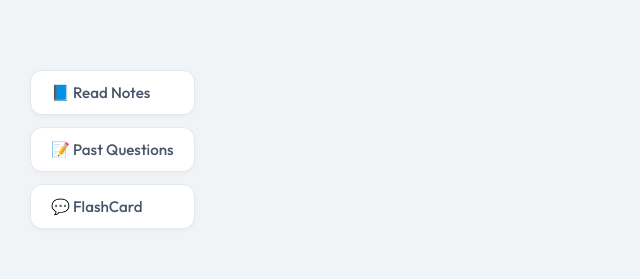
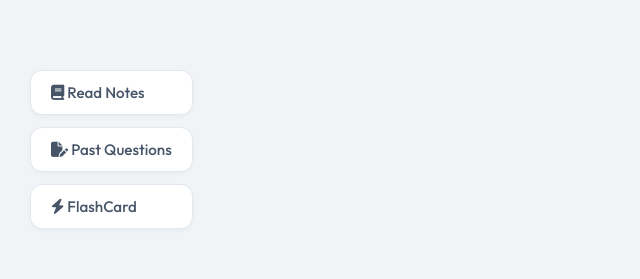
Before and after one commit to Michaelmartins12/JAMBEX, a plain HTML site: page main.html in a window 1280 px wide. Shown: the part 360-639 px from the top of the page, 0-640 px from the left. Drawn offline with Linux system fonts and the light colour scheme; no server answers.

Commit message:
updated emjoi to icon

```diff
--- a/main.html
+++ b/main.html
@@ -143,9 +143,15 @@
 
       <!-- ACTION BUTTONS -->
       <div id="welcome-actions" class="actions-btn">
-        <button onclick="handleAction('notes')">📘 Read Notes</button>
-        <button onclick="handleAction('questions')">📝 Past Questions</button>
-        <button onclick="handleAction('ask')">💬 FlashCard</button>
+        <button onclick="handleAction('notes')">
+          <i class="fas fa-book"></i> Read Notes
+        </button>
+        <button onclick="handleAction('questions')">
+          <i class="fas fa-file-pen"></i> Past Questions
+        </button>
+        <button onclick="handleAction('ask')">
+          <i class="fas fa-bolt"></i> FlashCard
+        </button>
       </div>
 
       <!-- SUBJECT SELECTION (HIDDEN INITIALLY) -->
```
